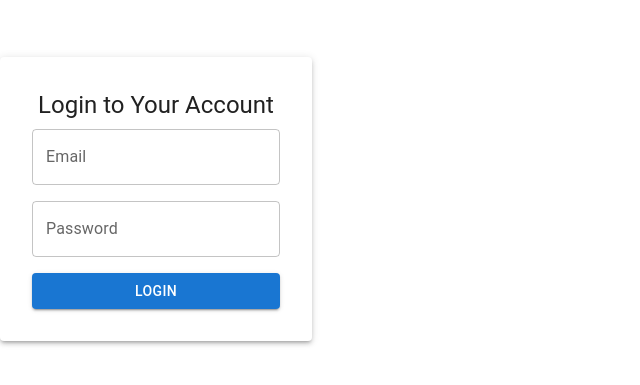
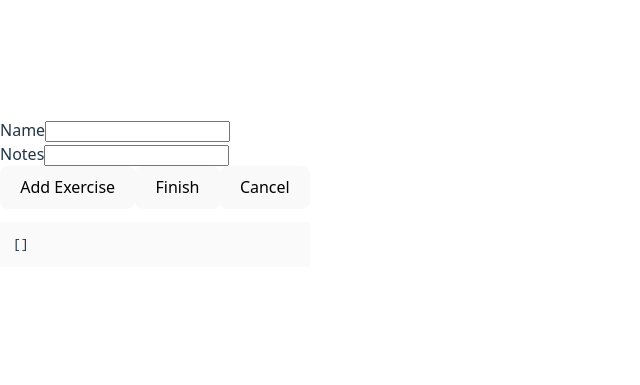
Before and after one commit to declanecr/gymGenerator, a React (Vite) app in the folder frontend/: page /workouts/start in a window 1280 px wide. Before the commit this address led to /login. Shown: the part 201-586 px from the top of the page, without its empty margins (0-640 px from the left). Built offline with nearby package versions, Linux system fonts and the light colour scheme.

Commit message:
feat(workout): add dynamic exercise management in WorkoutForm
- Implement useFieldArray to enable adding/removing exercises dynamically
- Extract ExerciseFields component to render exerciseId and position inputs
- Replace nested ExerciseForm '<form>' with field group under single WorkoutForm

```diff
--- /dev/null
+++ b/frontend/src/components/forms/exercises/ExerciseFields.tsx
@@ -0,0 +1,37 @@
+// src/components/forms/exercises/ExerciseFields.tsx
+import React from 'react';
+import { useFormContext } from 'react-hook-form';
+import { WorkoutFormValues } from '../types';
+
+interface ExerciseFieldsProps {
+  index: number;
+  onRemove: () => void;
+}
+
+export function ExerciseFields({ index, onRemove }: ExerciseFieldsProps) {
+  const { register } = useFormContext<WorkoutFormValues>();
+  // (we'll wire nested sets here later)
+  return (
+    <div>
+      <label htmlFor={`exercises.${index}.exerciseId`}>Exercise</label>
+      <select
+        id={`exercises.${index}.exerciseId`}
+        {...register(`exercises.${index}.exerciseId` as const)}
+      >
+        <option value="">Select…</option>
+        <option value="squat">Squat</option>
+      </select>
+
+      <label htmlFor={`exercises.${index}.position`}>Position</label>
+      <input
+        id={`exercises.${index}.position`}
+        type="number"
+        {...register(`exercises.${index}.position`, { valueAsNumber: true })}
+      />
+
+      <button type="button" onClick={onRemove}>
+        Remove
+      </button>
+    </div>
+  );
+}
--- a/frontend/src/components/forms/types.ts
+++ b/frontend/src/components/forms/types.ts
@@ -1,5 +1,4 @@
 export interface SetFormValues {
-  id?: string;               // existing sets have it; new ones don’t
   reps: number;
   weight: number;
   position: number;          // order within the exercise
@@ -7,18 +6,14 @@ export interface SetFormValues {
 }
 
 export interface ExerciseFormValues {
-  id?: string;                       // existing exercises will have one; new ones won’t
   exerciseId: string;                // catalog ID
-  templateExerciseId?: string | null;
   position: number;                  // ordering under the workout
   // if you want to nest sets here:
   sets?: SetFormValues[];
 }
 
 export interface WorkoutFormValues {
-  id?: string
   name: string
   notes?: string
-  startedAt: string    // ISO timestamp, or Date
   exercises: ExerciseFormValues[]
 }
--- a/frontend/src/components/forms/workouts/WorkoutContainer.tsx
+++ b/frontend/src/components/forms/workouts/WorkoutContainer.tsx
@@ -10,13 +10,8 @@ interface WorkoutContainerProps {
   onSubmit: (data: WorkoutFormValues) => void | Promise<void>
 }
 
-export function WorkoutContainer({
-  initialValues,
-  onSubmit,
-}: WorkoutContainerProps) {
-  const methods = useForm<WorkoutFormValues>({
-    defaultValues: initialValues,
-  })
+export function WorkoutContainer({ initialValues, onSubmit }: WorkoutContainerProps) {
+  const methods = useForm<WorkoutFormValues>({ defaultValues: initialValues })
 
   return (
     <FormProvider {...methods}>
--- a/frontend/src/components/forms/workouts/WorkoutForm.tsx
+++ b/frontend/src/components/forms/workouts/WorkoutForm.tsx
@@ -1,5 +1,8 @@
 // --- src/components/workout/WorkoutForm.tsx ---
 import React from 'react';
+import { useFormContext, useFieldArray } from 'react-hook-form';
+import { WorkoutFormValues } from '../types';
+import { ExerciseFields } from '../exercises/ExerciseFields';
 
 
 
@@ -9,14 +12,49 @@ export interface WorkoutFormProps {
 }
 
 export function WorkoutForm({ onSubmit, children }: WorkoutFormProps) {
+  const { register, control, watch } = useFormContext<WorkoutFormValues>();
+  const { fields, append, remove } =useFieldArray({
+    control,
+    name: "exercises",  // field in your WorkoutFormValues
+  })
+
+  //watch the exercises array
+  const exercises = watch('exercises');
 
   return (
 
     <form onSubmit={onSubmit}>
-      {/* your inputs: name, notes, exercises, etc. */}
+      <div>
+        <label htmlFor="name">Name</label>
+        <input id="name" type="string" {...register('name')} />
+      </div>
+
+      <div>
+        <label htmlFor="notes">Notes</label>
+        <input id="notes" type="string" {...register('notes')} />
+      </div>
+
+
+      {/* exercises */}
+      {fields.map((field, idx) => (
+        <ExerciseFields
+          key={field.id}
+          index={idx}
+          onRemove={() => remove(idx)}
+       />
+      ))}
+
+      <button type="button" onClick={() => append({ exerciseId: "",position: fields.length +1, sets: [] })}>
+        Add Exercise
+      </button>
+
       {children}
       <button type="submit">Finish</button>
       <button type="button">Cancel</button>
+      {/* DEBUG: live‐update JSON */}
+      <pre style={{ background: '#fafafa', padding: '1em' }}>
+        {JSON.stringify(exercises, null, 2)}
+      </pre>
     </form>
 
   )
--- a/frontend/src/routes/AppRoutes.tsx
+++ b/frontend/src/routes/AppRoutes.tsx
@@ -6,7 +6,7 @@ import Dashboard from '../pages/Dashboard'
 import PrivateRoute from './PrivateRoute'
 import TemplateWorkoutPage from '../pages/TemplateWorkout'
 import WorkoutPage from '../pages/Workout'
-import CreateWorkoutContainer from '../components/workouts/CreateWorkoutContainer'
+import { WorkoutContainer } from '../components/forms/workouts/WorkoutContainer'
 
 export default function AppRoutes() {
   return (
@@ -40,7 +40,15 @@ export default function AppRoutes() {
         }
       />
 
-      <Route path="/workouts/new" element={<PrivateRoute><CreateWorkoutContainer /></PrivateRoute>} />
+      <Route
+        path="/workouts/start"
+        element={
+          <WorkoutContainer
+            initialValues={{ name: '', notes: '', exercises: [] }}
+            onSubmit={data => console.log(data)}
+          />
+        }
+      />
 
     </Routes>
 
```
Also changed, not shown: frontend/src/components/forms/exercises/ExerciseForm.tsx (deleted, +0 -42 lines), frontend/src/pages/CreateWorkoutPage.tsx (added, +28 -0 lines), 2 other files (tests, documents, lock files or other folders).
